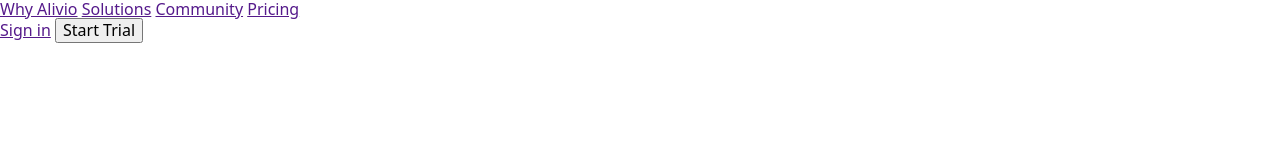
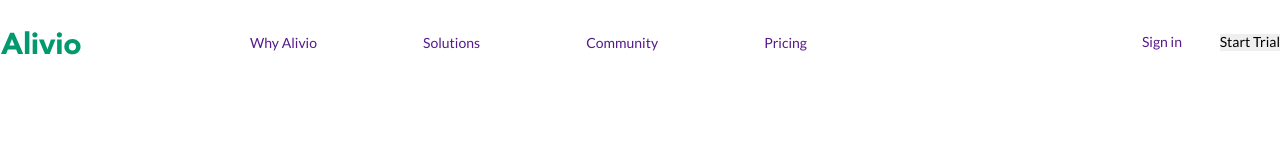
Before and after one commit to bratua/Alivio, a website built with Parcel: page src/index.html in a window 1280 px wide. Both pictures are taken after a click on the button "Start Trial". Built offline with nearby package versions, Linux system fonts and the light colour scheme.

Commit message:
header-added scss styles & global normalize styles

```diff
--- a/src/index.html
+++ b/src/index.html
@@ -3,8 +3,14 @@
   <head>
     <meta charset="UTF-8" />
     <meta name="viewport" content="width=device-width, initial-scale=1.0" />
-    <title>Page title</title>
+    <link rel="preconnect" href="https://fonts.googleapis.com" />
+    <link rel="preconnect" href="https://fonts.gstatic.com" crossorigin />
+    <link
+      href="https://fonts.googleapis.com/css2?family=Lato&display=swap"
+      rel="stylesheet"
+    />
     <link rel="stylesheet" href="./sass/index.scss" />
+    <title>Alivio</title>
   </head>
   <body>
     <include src="./partials/header.html"></include>
--- a/src/partials/header.html
+++ b/src/partials/header.html
@@ -1,6 +1,8 @@
 <header class="header">
-  <div class="container">
-    <div class="header__logo"></div>
+  <div class="container wrapper">
+    <div class="header__logo">
+      <img src="/src/images/svg/Logo.svg" alt="logo" />
+    </div>
 
     <nav class="header__navigation">
       <a href="">Why Alivio</a>
@@ -8,7 +10,6 @@
       <a href="">Community</a>
       <a href="">Pricing</a>
     </nav>
-
     <div class="header__login">
       <a href="">Sign in</a>
       <button class="trial__button">Start Trial</button>
--- a/src/sass/base/_common.scss
+++ /dev/null
@@ -1 +0,0 @@
-@import '~node_modules/modern-normalize/modern-normalize.css';
--- /dev/null
+++ b/src/sass/base/_wrapper.scss
@@ -0,0 +1,4 @@
+.wrapper {
+	display: flex;
+	align-items: center;
+}
--- a/src/sass/index.scss
+++ b/src/sass/index.scss
@@ -1,2 +1,11 @@
+//! normalize
+@import "./utils/normalize";
 @import "~node_modules/modern-normalize/modern-normalize.css";
+
+//! base
+@import "./base/wrapper";
+
+//! layout
+
 @import "./layout/header";
+@import "./layout/container";
--- /dev/null
+++ b/src/sass/layout/_container.scss
@@ -0,0 +1,4 @@
+.container {
+	width: 1400px;
+	margin: 0 auto;
+}
--- a/src/sass/layout/_header.scss
+++ b/src/sass/layout/_header.scss
@@ -1,12 +1,25 @@
 .header {
+	display: flex;
+	align-items: center;
+	height: 85px;
+
+	font-family: "Lato", sans-serif;
 }
-.container {
-}
+
 .header__logo {
+	width: 80px;
+	height: 23px;
 }
 .header__navigation {
+	display: flex;
+	width: 557px;
+	margin-left: 170px;
+	justify-content: space-between;
+	align-items: center;
 }
 .header__login {
+	margin-left: auto;
 }
 .trial__button {
+	margin-left: 35px;
 }
--- /dev/null
+++ b/src/sass/utils/_normalize.scss
@@ -0,0 +1,87 @@
+* {
+	padding: 0;
+	margin: 0;
+	border: 0;
+}
+
+*,
+*::before,
+*:after {
+	-webkit-box-sizing: border-box;
+	box-sizing: border-box;
+}
+
+:focus,
+:active {
+	ouline: none;
+}
+
+a:focus,
+a:active {
+	ouline: none;
+}
+
+nav,
+footer,
+header,
+aside {
+	display: block;
+}
+
+html,
+body {
+	height: 100%;
+	width: 100%;
+	font-size: 100%;
+	line-height: 1;
+	font-size: 14px;
+	-ms-text-size-adjust: 100%;
+	-moz-text-size-adjust: 100%;
+	-webkit-text-size-adjust: 100%;
+}
+
+input,
+button,
+textarea {
+	font-family: inherit;
+}
+
+input::-ms-clear {
+	display: none;
+}
+
+button {
+	cursor: pointer;
+}
+
+button::-moz-focus-inner {
+	padding: 0;
+	border: 0;
+}
+
+a,
+a:visited {
+	text-decoration: none;
+}
+
+a:hover {
+	text-decoration: none;
+}
+
+ul li {
+	list-style: none;
+}
+
+img {
+	vertical-align: top;
+}
+
+h1,
+h2,
+h3,
+h4,
+h5,
+h6 {
+	font-size: inherit;
+	font-weight: 400;
+}
```
Also changed, not shown: src/sass/base/_example.scss (deleted, +0 -28 lines).
